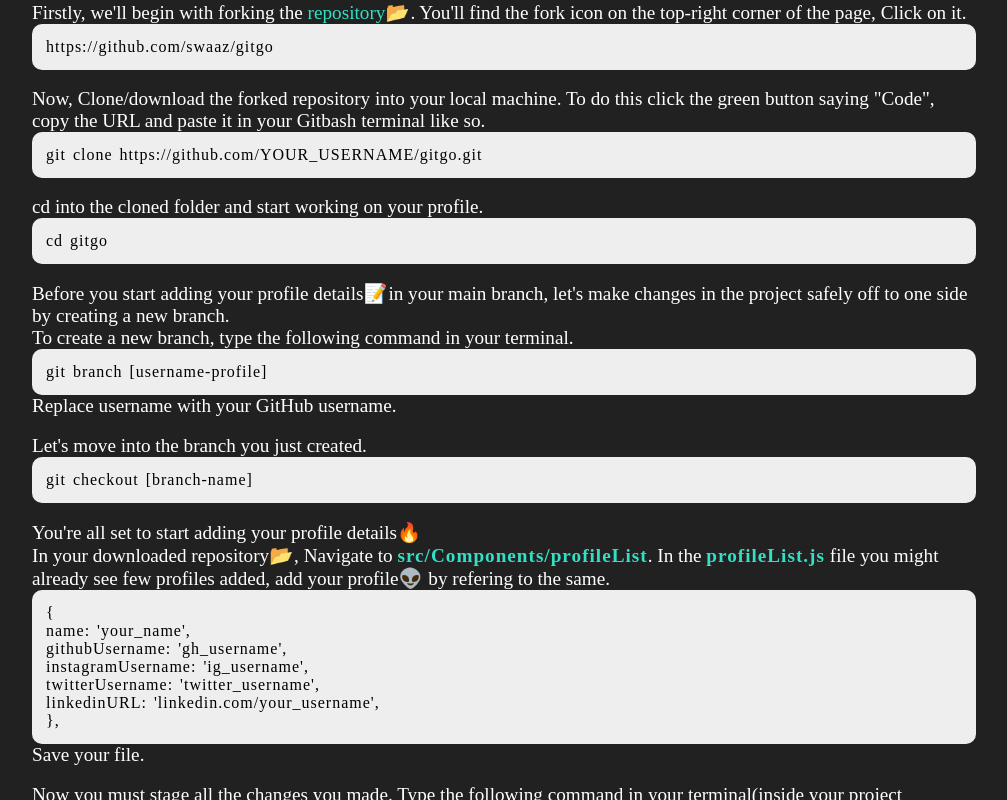
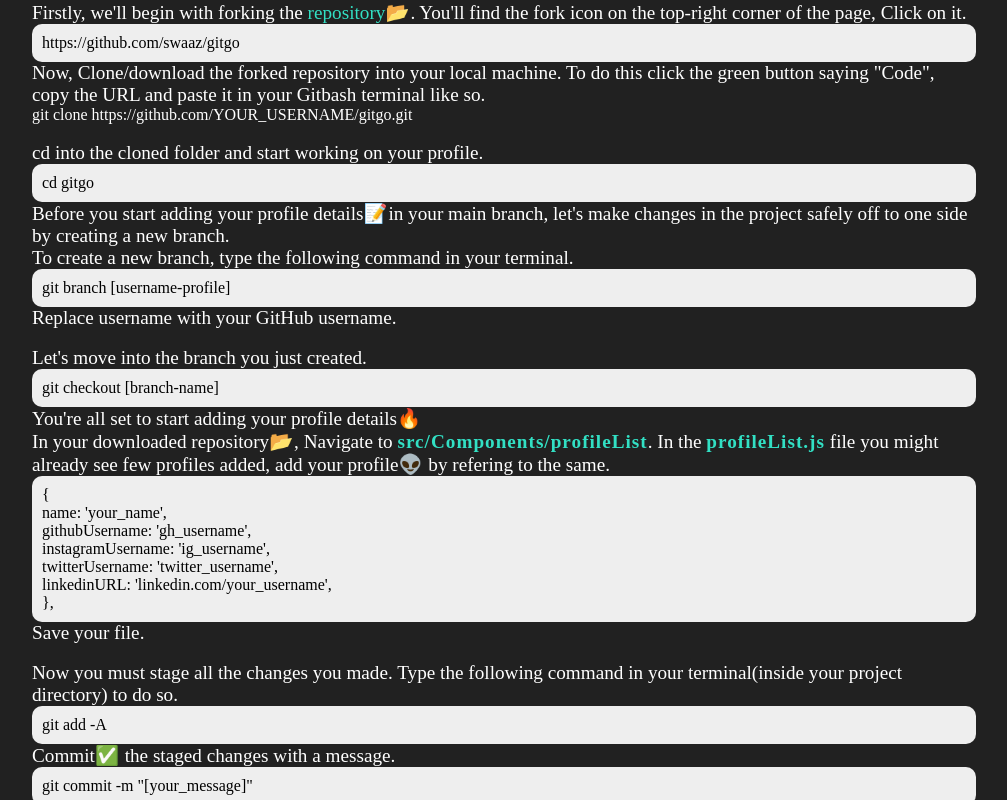
Before and after one commit to swaaz/gitgo, a React (Create React App) app: page /Instructions in a window 1280 px wide. Shown: the part 240-1040 px from the top of the page, without its empty margins (18-1025 px from the left). Built offline with nearby package versions, Linux system fonts and the light colour scheme; a web font is replaced by a local one.

Commit message:
scroll big fixed

```diff
--- a/src/Components/Instructions/index.jsx
+++ b/src/Components/Instructions/index.jsx
@@ -1,6 +1,7 @@
 import React from 'react';
 import Styles from './styles.module.scss';
 import Logo from '../../assets/logo/gitifylogo.png';
+
 // import { Link } from 'react-router-dom';
 
 
@@ -23,19 +24,27 @@ function Instructions() {
             <h1>Hello Folks!<span role="img" aria-label="High Five">👐</span></h1>
             <h2>Let's get started with your first Pull Request, Bring it on<span role="img" aria-label="sparkle">✨</span></h2><br/>
             <h3>Firstly, we'll begin with forking the <a href="https://github.com/swaaz/gitgo" target='_blank' rel="noopener noreferrer">repository</a><span role="img" aria-label="file">📂</span>. You'll find the fork icon on the top-right corner of the page, Click on it.</h3>
-            <p>https://github.com/swaaz/gitgo</p><br/>
+            <div className={Styles.code}><p>https://github.com/swaaz/gitgo</p></div>
+
             <h3>Now, Clone/download the forked repository into your local machine. To do this click the green button saying "Code", copy the URL and paste it in your Gitbash terminal like so.</h3>
             <p>git clone https://github.com/YOUR_USERNAME/gitgo.git</p><br/>
             <h3>cd into the cloned folder and start working on your profile.</h3>
-            <p>cd gitgo</p><br/>
+
+            <div className={Styles.code}><p>cd gitgo</p></div>
+
             <h3>Before you start adding your profile details<span role="img" aria-label="file">📝</span>in your main branch, let's make changes in the project safely off to one side by creating a new branch.</h3>
             <h3>To create a new branch, type the following command in your terminal.</h3>
-            <p>git branch [username-profile]</p>
+
+            <div className={Styles.code}><p>git branch [username-profile]</p></div>
+
             <h3>Replace username with your GitHub username.</h3><br/>
             <h3>Let's move into the branch you just created.</h3>
-            <p>git checkout [branch-name]</p><br/>
+
+            <div className={Styles.code}><p>git checkout [branch-name]</p></div>
+
             <h3>You're all set to start adding your profile details<span role="img" aria-label="fire">🔥</span></h3>
             <h3>In your downloaded repository<span role="img" aria-label="file">📂</span>, Navigate to <span>src/Components/profileList</span>. In the <span>profileList.js</span> file you might already see few profiles added, add your profile<span role="img" aria-label="arrow">👽</span> by refering to the same.</h3>
+            <div className={Styles.code}>
             <p>
             &#123; <br/>
             name:  'your_name',<br/>
@@ -45,13 +54,18 @@ function Instructions() {
             linkedinURL: 'linkedin.com/your_username',<br/>
             &#125;,
             </p>
+            </div>
+
             <h3>Save your file.</h3><br/>
             <h3>Now you must stage all the changes you made. Type the following command in your terminal(inside your project directory) to do so.</h3>
-            <p>git add -A</p><br/>
+            <div className={Styles.code}><p>git add -A</p></div>
+
             <h3>Commit<span role="img" aria-label="check">✅</span> the staged changes with a message.</h3>
-            <p>git commit -m "[your_message]"</p><br/>
+            <div className={Styles.code}><p>git commit -m "[your_message]"</p></div>
+
             <h3>Lastly, push your changes to the forked repository of your GitHub account<span role="img" aria-label="flag">🚩</span>.</h3>
-            <p>git push -u origin [your_branch_name]</p><br/>
+            <div className={Styles.code}><p>git push -u origin [your_branch_name]</p></div>
+
             <h3>In your web browser, goto the forked copy in your account and create a pull request from the 'new branch' you created into<span role="img" aria-label="arrow">➡️</span> swaaz's profile branch.</h3>
             <h3>Once, you submit your pull request, wait for it to be merged. Once merged successfully<span role="img" aria-label="claps">👏</span> you will be able to see your profile in the <a href="/Profiles">profile tab</a>.<span role="img" aria-label="star">⭐</span></h3>
             </div>
--- a/src/Components/Instructions/styles.module.scss
+++ b/src/Components/Instructions/styles.module.scss
@@ -90,23 +90,37 @@
 
 
     }
+    .code{
+        background-color: $faded_white;
+                // height: 45px;
+                padding: 10px;
+                border-radius: 10px;
 
-    p{
-        background-color: $faded_white;
-        padding: 14px 14px;
-        color: black;
-        border-radius: 10px;
-        word-spacing: 2px;
-        letter-spacing: 1px;
-        font-weight: 400;
+            p{
+                color: black;
+                @include respond-below(xs)
+                {
+                    overflow-x: scroll;
+                }
+            }
 
-        @include respond-below(xs){
+    // p{
+    //     background-color: $faded_white;
+    //     padding: 14px 14px;
+    //     color: black;
+    //     border-radius: 10px;
+    //     word-spacing: 2px;
+    //     letter-spacing: 1px;
+    //     font-weight: 400;
 
-            font-size: 1.1rem;
-            margin-top: 10px;
-            padding: 10px 10px;
+    //     @include respond-below(xs){
 
-        }
+    //         font-size: 1.1rem;
+    //         margin-top: 10px;
+    //         padding: 10px 10px;
+
+    //     }
+    // }
     }
     span{
         color: $accent_blue;
```
Also changed, not shown: src/Components/Cheatsheet/components/CodeSnippet.jsx (+4 -4 lines), src/Components/profileList/profileList.js (indentation only).
